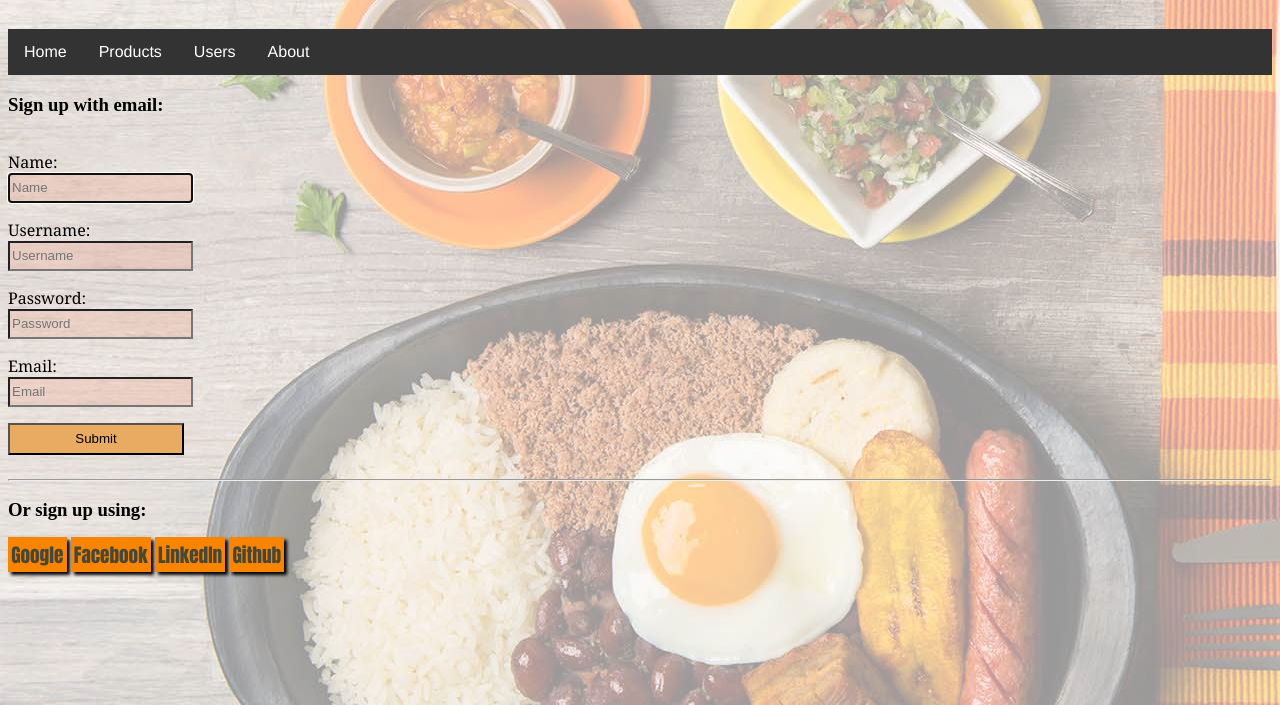
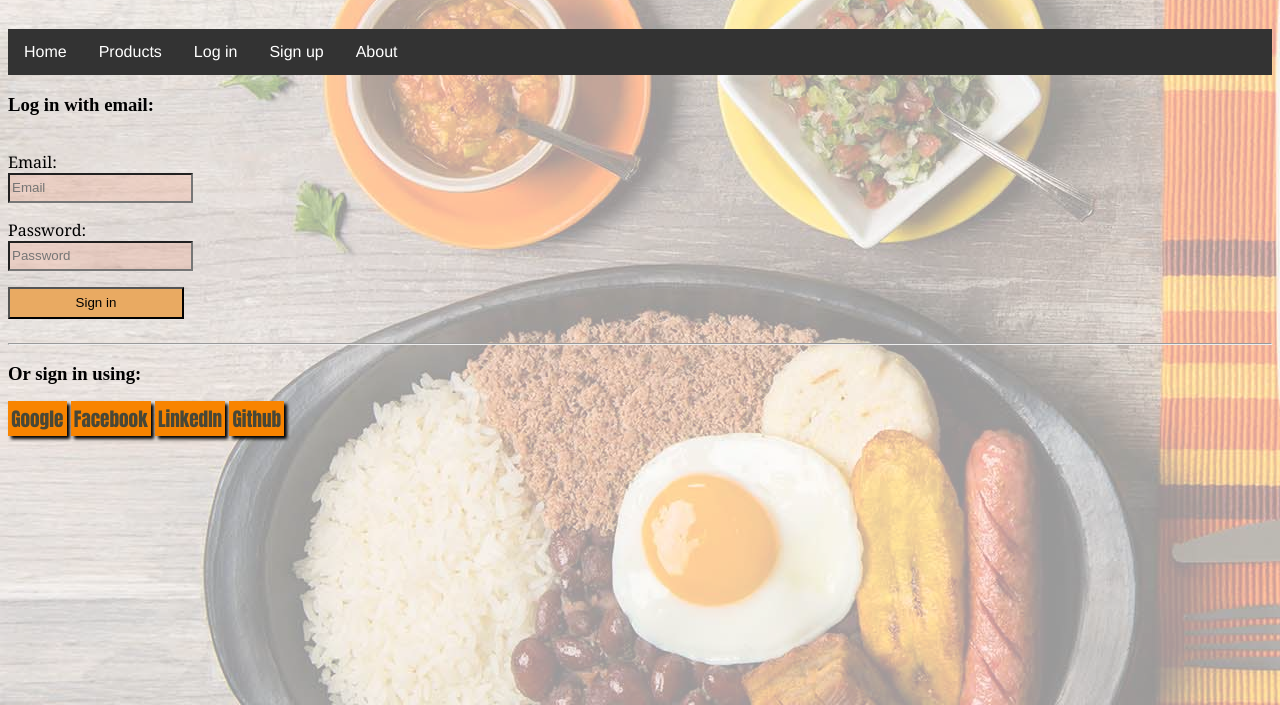
Before and after one commit to castellarmartinez/My-app-full, a plain HTML site: page frontend/login.html in a window 1280 px wide. Shown: the part 95-800 px from the top of the page. Drawn offline with Linux system fonts and the light colour scheme.

Commit message:
Implements login from client side

```diff
--- /dev/null
+++ b/frontend/js/login-script.js
@@ -0,0 +1,27 @@
+const base_url = "http://localhost:3000";
+
+const form = document.getElementById('login_form');
+
+form.addEventListener("submit", (e) => {
+  e.preventDefault();
+
+  let message = document.getElementById("message");
+  message.textContent = "";
+
+  let formData = new FormData(form);
+  /* Convert data into json */
+  let data = Object.fromEntries(formData);
+
+  const url_login = `${base_url}/users/login`;
+
+  fetch(url_login, {
+    method: "POST",
+    headers: { "Content-Type": "application/json" },
+    body: JSON.stringify(data),
+  })
+    .then((response) => response.json())
+    .then((data) => {
+      form.reset();
+      message.textContent = (data.error ? data.error : data.message)
+    })
+});
--- a/frontend/login.html
+++ b/frontend/login.html
@@ -24,8 +24,11 @@
               Products</a>
             </li>
             <li class="users"><a href = "login.html">
-              Users</a>
-            </li>
+               Log in</a>
+             </li>
+             <li class="users"><a href = "signup.html">
+               Sign up</a>
+             </li>
             <li><a href = "about.html">
               About</a></li>
         </ul>
@@ -33,28 +36,17 @@
     </section>
 
     <section id="users-form">
-      <h3>Sign up with email:</h3>
+      <h3>Log in with email:</h3>
       <p id="message"></p>
       <form method="post" id="login_form">
          <div>
-            <p><label>Name:</label><br />
+            <p><label>Email:</label><br />
             <input
-               type="text"
+               type="email"
                class="form-control"
-               placeholder="Name"
-               name="name"
-               autofocus
-               required="required" />
-            </p>
-         </div>
-         <div>
-            <p><label>Username:</label><br />
-            <input
-               type="text"
-               class="form-control"
-               placeholder="Username"
-               name="username"
-               required="required" />
+               placeholder="Email"
+               name="email"
+               required="required"/>
             </p>
          </div>
          <div>
@@ -67,29 +59,19 @@
                required="required"/>
             </p>
          </div>
-         <div>
-            <p><label>Email:</label><br />
-            <input
-               type="email"
-               class="form-control"
-               placeholder="Email"
-               name="email"
-               required="required"/>
-            </p>
-         </div>
          <div class="text-center">
             <p>
-               <button type="submit" class="btn btn-primary">Submit</button>
+               <button type="submit" class="btn btn-primary">Sign in</button>
             </p>
          </div>
       </form>
       <hr>
-      <h3>Or sign up using:</h3>
+      <h3>Or sign in using:</h3>
       <a href="http://localhost:3000/auth/google/" class="btn-submit">Google</a>
       <a href="http://localhost:3000/auth/facebook/" class="btn-submit">Facebook</a>
       <a href="http://localhost:3000/auth/linkedin/" class="btn-submit">LinkedIn</a>
       <a href="http://localhost:3000/auth/github/" class="btn-submit">Github</a>
-      <script type="text/javascript" src="js/script.js"></script>
+      <script type="text/javascript" src="js/login-script.js"></script>
     </section>
   </body>
 </html>
```
